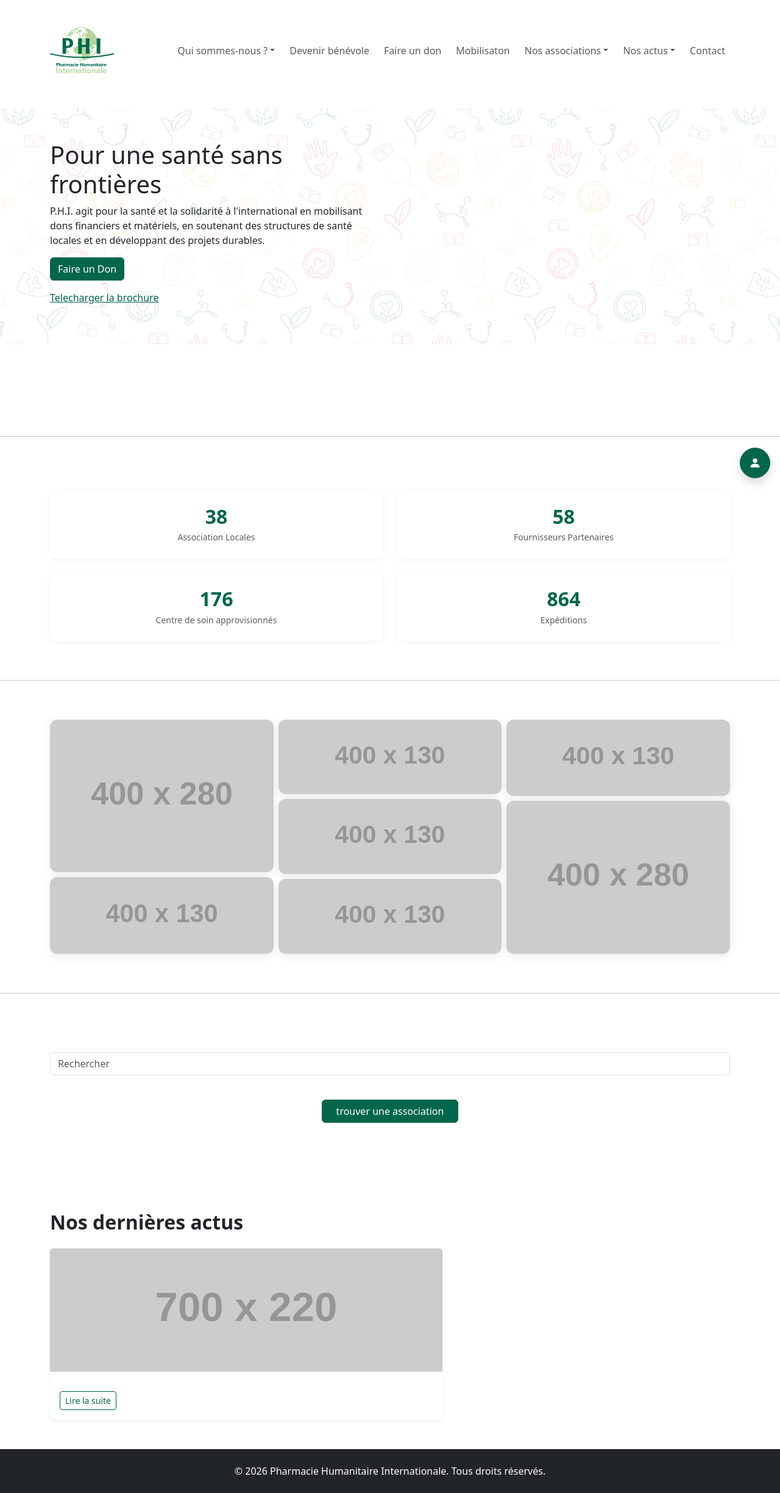
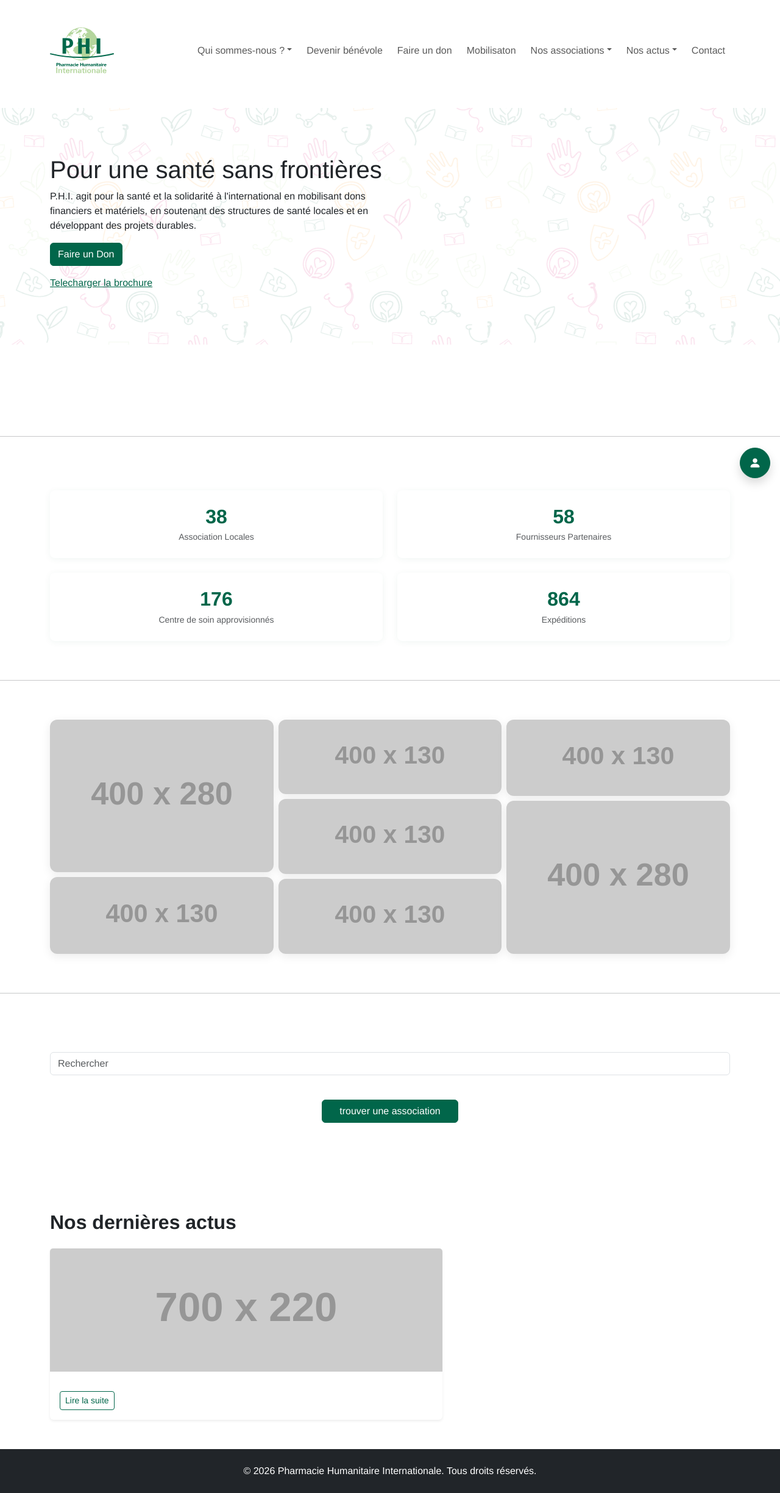
Before and after one commit to Dylanpel/phi, a PHP site: page /mon-projet/ in a window 1280 px wide. Shown: the whole page at 61% size. Run offline with PHP 8.4, Linux system fonts and the light colour scheme; grey boxes labelled with a size stand in for pictures from a placeholder-image service; data that the repository does not hold is empty; style sheets or scripts are compiled from the project's sources; some libraries are stand-ins or nearby versions; some web fonts are replaced.

Commit message:
feat: use font-face in bootstrap variable

```diff
--- a/assets/scss/common/_font.scss
+++ /dev/null
@@ -1,17 +0,0 @@
-@font-face {
-    font-family: 'Comfortaa';
-    src: url(../fonts/Comfortaa-Light.ttf);
-    font-weight: 300;
-}
-
-@font-face {
-    font-family: 'Comfortaa';
-    src: url(../fonts/Comfortaa-Regular.ttf);
-    font-weight: 400;
-}
-
-@font-face {
-    font-family: 'Comfortaa';
-    src: url(../fonts/Comfortaa-Bold.ttf);
-    font-weight: 700;
-}
--- a/assets/scss/common/_variables.scss
+++ b/assets/scss/common/_variables.scss
@@ -1,5 +1,16 @@
-
+// Color system
+//
+//
 
 // scss-docs-start theme-color-variables
 $primary: #01664a;
 $secondary: #b5d59a;
+
+
+// Typography
+//
+// Font, line-height, and color for body text, headings, and more.
+
+// scss-docs-start font-variables
+// stylelint-disable value-keyword-case
+$font-family-sans-serif: "Comfortaa", "Helvetica Neue", "Liberation Sans", Arial, sans-serif;
--- /dev/null
+++ b/assets/scss/fonts/_fontface.scss
@@ -0,0 +1,20 @@
+@font-face {
+  font-family: 'Comfortaa';
+  src: url('comfortaa-regular.ttf') format('truetype');
+  font-weight: 400;
+  font-style: normal;
+}
+
+@font-face {
+  font-family: 'Comfortaa';
+  src: url('comfortaa-bold.ttf') format('truetype');
+  font-weight: 700;
+  font-style: normal;
+}
+
+@font-face {
+  font-family: 'Comfortaa';
+  src: url('comfortaa-light.ttf') format('truetype');
+  font-weight: 300;
+  font-style: normal;
+}
--- a/assets/scss/style.scss
+++ b/assets/scss/style.scss
@@ -1,17 +1,8 @@
-@import 'common/variables';
+@import './fonts/fontface';
+@import './common/variables';
 @import './bootstrap/bootstrap.scss';
 
 @import './components/navbar';
-// Fonts
-
-@import "./common/font";
-
-html {
-    font-family: "Comfortaa";
-    font-weight: 400;
-}
-
-// Layout
 
 @import "layout/home";
 @import "layout/mobilisation";
```
